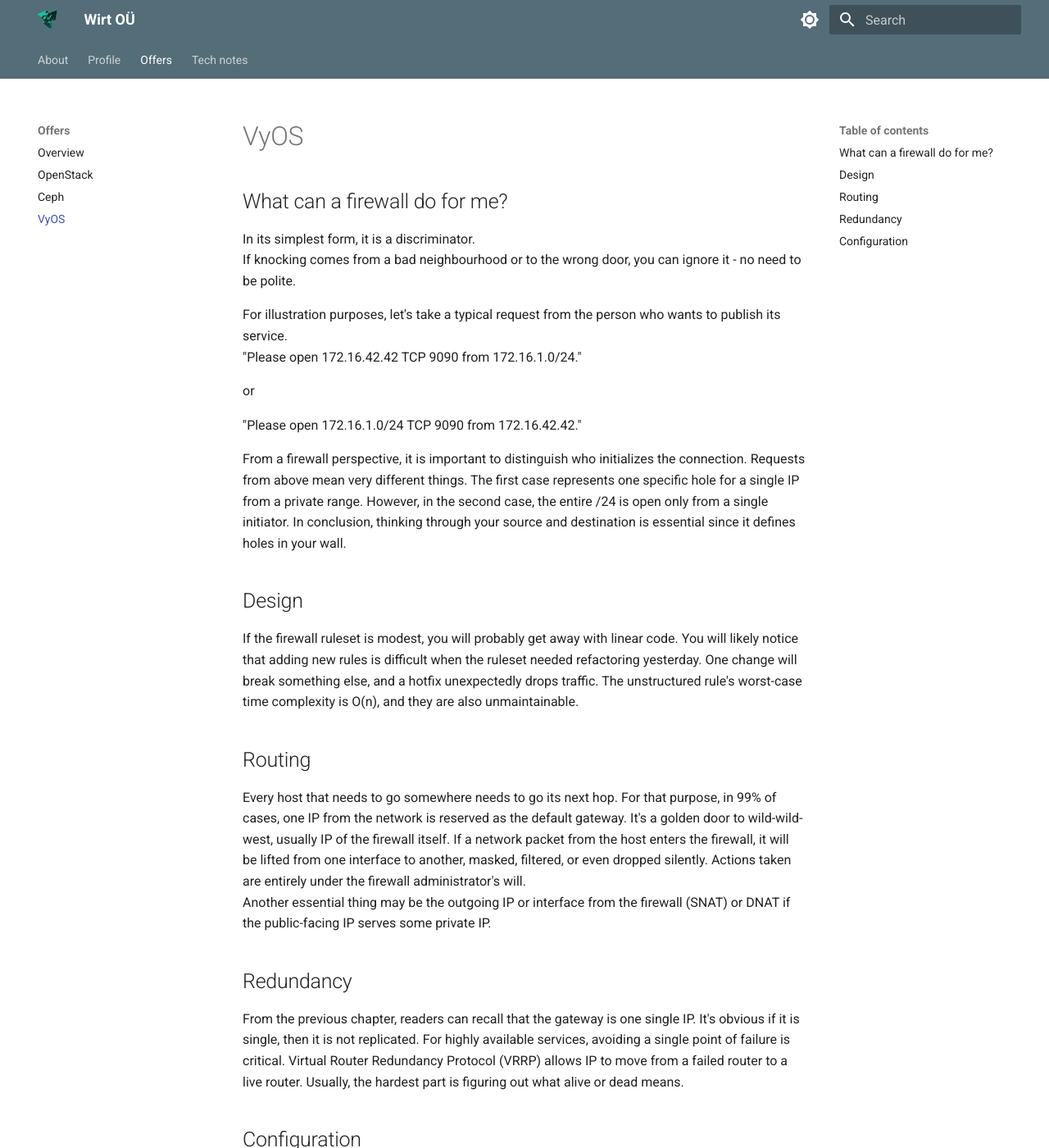
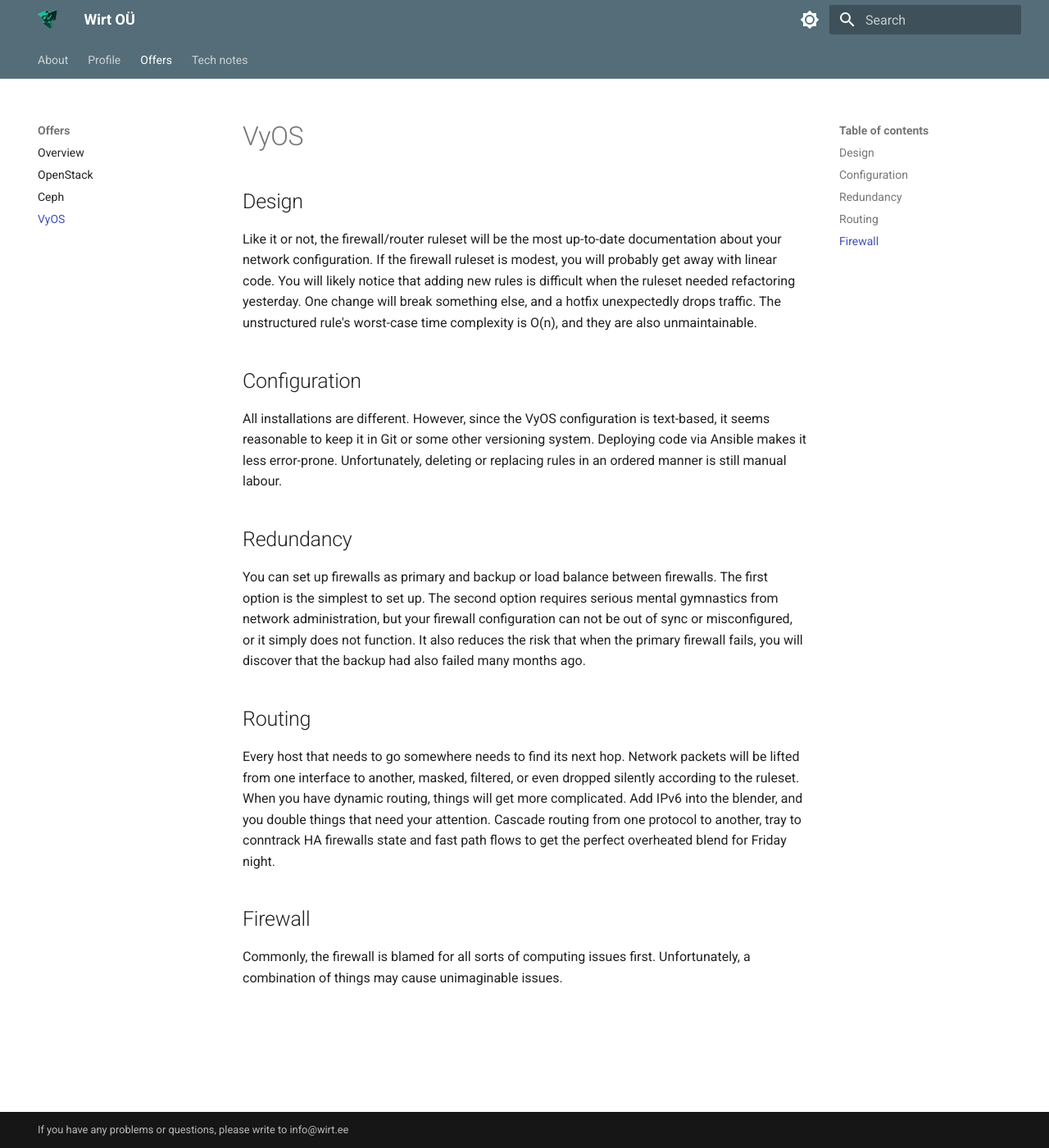
Before and after one commit to wirt-ee/wirt-ee.github.io, an MkDocs documentation site: the page built from docs/offers/vyos.md, in a window 1280 px wide and 1400 px high. Shown: the whole window at 82% size. Built offline with MkDocs 1.6.1 and Material for MkDocs 9.7.7, drawn with Linux system fonts in a browser that asks for light colours; some of the changed text lies outside the part shown.

Commit message:
refactor fw

````diff
--- a/docs/offers/vyos.md
+++ b/docs/offers/vyos.md
@@ -1,35 +1,18 @@
 ---
 title: VyOS
 ---
-##What can a firewall do for me?
-In its simplest form, it is a discriminator.
-If knocking comes from a bad neighbourhood or to the wrong door, you can ignore it - no need to be polite.
-
-For illustration purposes, let's take a typical request from the person who wants to publish its service.
-"Please open 172.16.42.42 TCP 9090 from 172.16.1.0/24."
-
-or
-
-"Please open 172.16.1.0/24 TCP 9090 from 172.16.42.42."
-
-From a firewall perspective, it is important to distinguish who initializes the connection. Requests from above mean very different things. The first case represents one specific hole for a single IP from a private range. However, in the second case, the entire /24 is open only from a single initiator. In conclusion, thinking through your source and destination is essential since it defines holes in your wall.
 
 ##Design
-If the firewall ruleset is modest, you will probably get away with linear code. You will likely notice that adding new rules is difficult when the ruleset needed refactoring yesterday. One change will break something else, and a hotfix unexpectedly drops traffic. The unstructured rule's worst-case time complexity is O(n), and they are also unmaintainable.
+Like it or not, the firewall/router ruleset will be the most up-to-date documentation about your network configuration. If the firewall ruleset is modest, you will probably get away with linear code. You will likely notice that adding new rules is difficult when the ruleset needed refactoring yesterday. One change will break something else, and a hotfix unexpectedly drops traffic. The unstructured rule's worst-case time complexity is O(n), and they are also unmaintainable.
+
+##Configuration
+All installations are different. However, since the VyOS configuration is text-based, it seems reasonable to keep it in Git or some other versioning system. Deploying code via Ansible makes it less error-prone. Unfortunately, deleting or replacing rules in an ordered manner is still manual labour.
+
+##Redundancy
+You can set up firewalls as primary and backup or load balance between firewalls. The first option is the simplest to set up. The second option requires serious mental gymnastics from network administration, but your firewall configuration can not be out of sync or misconfigured, or it simply does not function. It also reduces the risk that when the primary firewall fails, you will discover that the backup had also failed many months ago.
 
 ##Routing
-Every host that needs to go somewhere needs to go its next hop. For that purpose, in 99% of cases, one IP from the network is reserved as the default gateway. It's a golden door to wild-wild-west, usually IP of the firewall itself. If a network packet from the host enters the firewall, it will be lifted from one interface to another, masked, filtered, or even dropped silently. Actions taken are entirely under the firewall administrator's will.
-Another essential thing may be the outgoing IP or interface from the firewall (SNAT) or DNAT if the public-facing IP serves some private IP.
+Every host that needs to go somewhere needs to find its next hop. Network packets will be lifted from one interface to another, masked, filtered, or even dropped silently according to the ruleset. When you have dynamic routing, things will get more complicated. Add IPv6 into the blender, and you double things that need your attention. Cascade routing from one protocol to another, tray to conntrack HA firewalls state and fast path flows to get the perfect overheated blend for Friday night.
 
-##Redundancy
-From the previous chapter, readers can recall that the gateway is one single IP. It's obvious if it is single, then it is not replicated. For highly available services, avoiding a single point of failure is critical. Virtual Router Redundancy Protocol (VRRP) allows IP to move from a failed router to a live router. Usually, the hardest part is figuring out what alive or dead means.
-
-##Configuration
-All installations are different. However, since the VyOS configuration is text-based, it seems reasonable to keep it in Git or some other versioning system. Deploying code via Ansible makes it less error-prone. Here is a trivial example snippet:
-
-```
-- name: Global options
-  vyos_config:
-    lines:
-      - set firewall global-options all-ping enable
-```
+##Firewall
+Commonly, the firewall is blamed for all sorts of computing issues first. Unfortunately, a combination of things may cause unimaginable issues.
````
